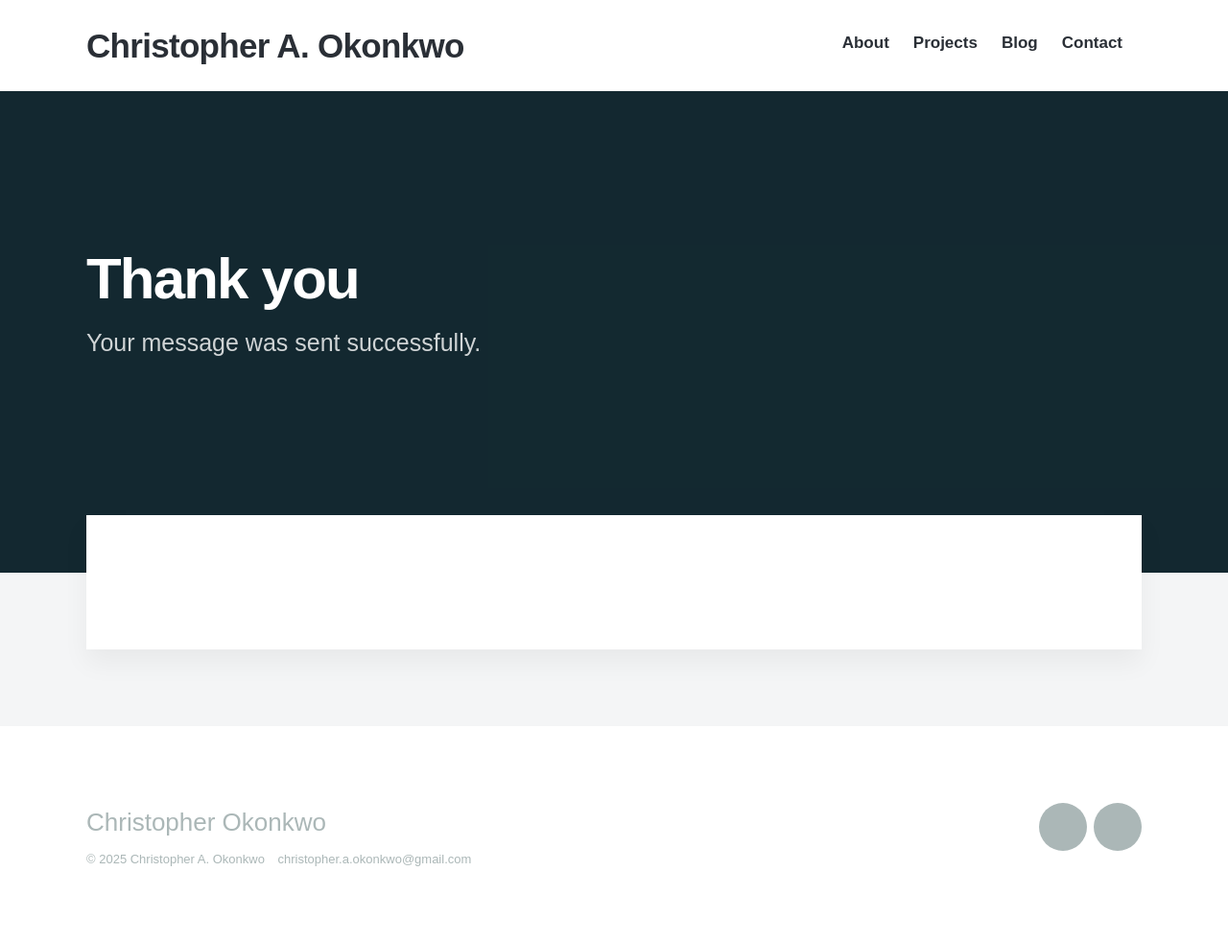
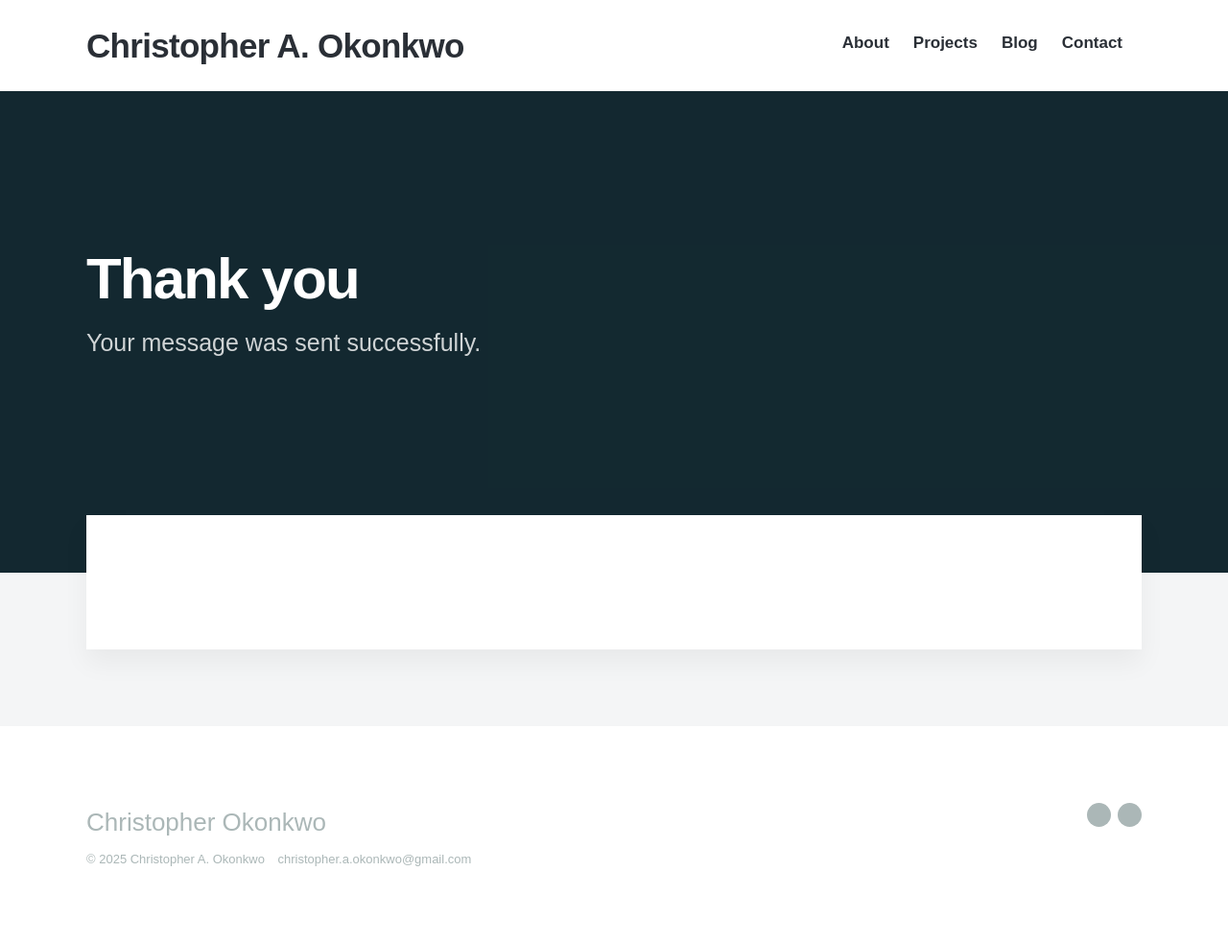
Before and after one commit to crisokonkwo/crisokonkwo.github.io, a Jekyll site: the page built from _pages/thanks.md, in a window 1280 px wide. Shown: the whole page at 96% size. Built offline with Jekyll 4.4.1, drawn with Linux system fonts in a browser that asks for light colours; nearby versions of some CDN libraries; some web fonts are replaced.

Commit message:
Update _socials.scss

```diff
--- a/_sass/_includes/_socials.scss
+++ b/_sass/_includes/_socials.scss
@@ -40,8 +40,8 @@
 .socials__item__link {
 	position: relative;
 	display: block;
-	width: 40px;
-	height: 40px;
+	width: 20px;
+	height: 20px;
 	border-radius: 100%;
 	background: $text-light-color;
 	font-size: 20px;
@@ -49,8 +49,8 @@
 	color: $background-color;
 
 	@include mq(tabletp) {
-		width: 50px;
-		height: 50px;
+		width: 25px;
+		height: 25px;
 		font-size: 25px;
 	}
 
```
